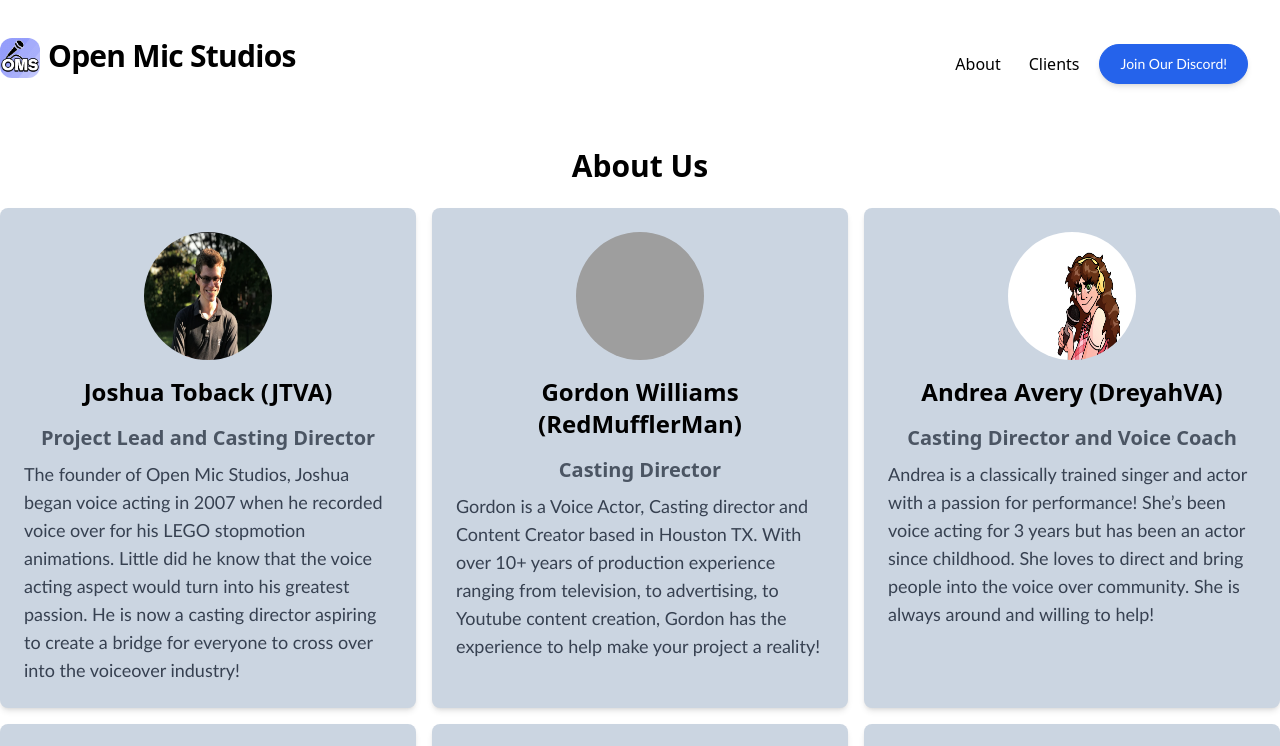
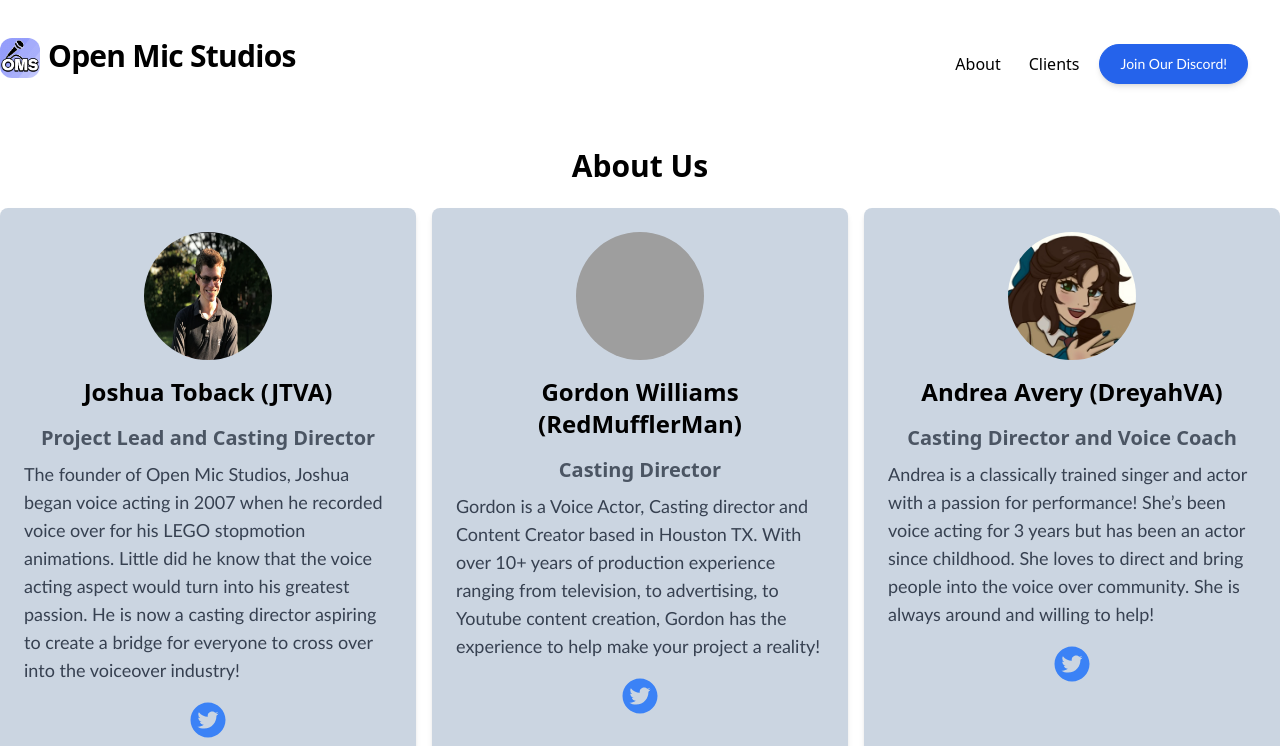
Before and after one commit to JoshuaToback/open-mic-next, a Next.js app: page /about in a window 1280 px wide. Shown: the top 746 px of the page. Built offline with nearby package versions, Linux system fonts and the light colour scheme; grey boxes are pictures that could not be loaded.

Commit message:
Added updated about section

```diff
--- a/app/about/page.jsx
+++ b/app/about/page.jsx
@@ -1,12 +1,11 @@
-'use client'
 import React from "react";
-
+import { AiFillTwitterCircle } from "react-icons/ai"; // Import the Twitter icon
 import PageTransition from "@/components/PageTransition";
 import Josh from "@/images/headshot.png";
-import Andrea from "@/images/andreareel.png";
+import Andrea from "@/images/Andrea2023.png";
 import Violet from "@/images/violet.png";
 import ghoul from "@/images/flgl.png";
-import Chris from "@/images/falcon.png";
+import Chris from "@/images/chris.jpg";
 import RMM from "@/images/RMM.png";
 import Image from "next/image";
 
@@ -17,6 +16,7 @@
       title: "Project Lead and Casting Director",
       image: Josh,
       bio: "The founder of Open Mic Studios, Joshua began voice acting in 2007 when he recorded voice over for his LEGO stopmotion animations. Little did he know that the voice acting aspect would turn into his greatest passion. He is now a casting director aspiring to create a bridge for everyone to cross over into the voiceover industry!",
+      twitterUsername: "JTVoiceActor",
     },
 
     {
@@ -24,6 +24,7 @@
       title: "Casting Director",
       image: RMM,
       bio: "Gordon is a Voice Actor, Casting director and Content Creator based in Houston TX.  With over 10+ years of production experience ranging from television, to advertising, to Youtube content creation, Gordon has the experience to help make your project a reality!",
+      twitterUsername: "RedMufflerMan",
     },
 
     {
@@ -31,6 +32,7 @@
       title: "Casting Director and Voice Coach",
       image: Andrea,
       bio: "Andrea is a classically trained singer and actor with a passion for performance! She’s been voice acting for 3 years but has been an actor since childhood. She loves to direct and bring people into the voice over community. She is always around and willing to help!",
+      twitterUsername: "dreyahVA",
     },
 
     {
@@ -45,6 +47,7 @@
       title: "Casting Director and Designer",
       image: ghoul,
       bio: "Luis is a longtime artist and voice actor who's a voice actor for fun and an artist for real! His passion for art of both digital and voice will paint a new picture for you!",
+      twitterUsername: "gH0uLVA",
     },
 
     {
@@ -52,6 +55,7 @@
       title: "Casting Director",
       image: Chris,
       bio: "Starting his voice acting journey in 2014, Christiaan has kept chasing the dream to this day. He has joined OMS to help others chase said dream!",
+      twitterUsername: "Cptfalcon54",
     },
   ];
 
@@ -61,17 +65,28 @@
         <h1 className="text-3xl font-semibold mb-6">About Us</h1>
         <div className="grid grid-cols-1 md:grid-cols-2 lg:grid-cols-3 gap-4">
           {teamMembers.map((member, index) => (
-            <div key={index} className="bg-slate-300 rounded-lg shadow-md p-6">
+            <div
+              key={index}
+              className="bg-slate-300 rounded-lg shadow-md p-6 flex flex-col items-center"
+            >
               <Image
                 src={member.image}
                 alt={member.name}
                 width={128}
                 height={128}
-                className="w-32 h-32 rounded-full mx-auto mb-4"
+                className="w-32 h-32 rounded-full mb-4"
               />
               <h2 className="text-2xl font-semibold">{member.name}</h2>
               <h3 className="text-xl text-gray-600 mb-2">{member.title}</h3>
               <p className="text-lg font-base text-gray-700">{member.bio}</p>
+              <a
+                href={`https://twitter.com/${member.twitterUsername}`}
+                target="_blank"
+                rel="noopener noreferrer"
+                className="text-blue-500 hover:text-blue-700 transition duration-300 ease-in-out mt-4"
+              >
+                <AiFillTwitterCircle className="w-10 h-10" />
+              </a>
             </div>
           ))}
         </div>
--- a/app/page.jsx
+++ b/app/page.jsx
@@ -1,5 +1,4 @@
 "use client";
-import PageTransition from "@/components/PageTransition";
 import Image from "next/image";
 import { motion } from "framer-motion";
 import { useState, useEffect } from "react";
@@ -15,13 +14,7 @@
 
 export default function Home() {
   return (
-    <PageTransition>
     <main className="flex mx-auto flex-col items-center justify-center py-2 min-h-screen">
-        <motion.div
-          initial={{ opacity: 0 }}
-          animate={{ opacity: 1 }}
-          transition={{ duration: 1 }}
-        >
       <section
         style={{
           background: `url(${heroImage}) no-repeat center center fixed`,
@@ -60,7 +53,6 @@
           className="filter blur-md" // Add the "filter blur-md" class to apply the blur effect
         />
       </section>
-        </motion.div>
 
       <motion.div>
         <Who />
@@ -78,6 +70,5 @@
         </Element>
       </motion.div>
     </main>
-    </PageTransition>
   );
 }
```
Also changed, not shown: images/Andrea2023.png (added), images/chris.jpg (added). Lines whose indentation alone changed are shown as unchanged.
